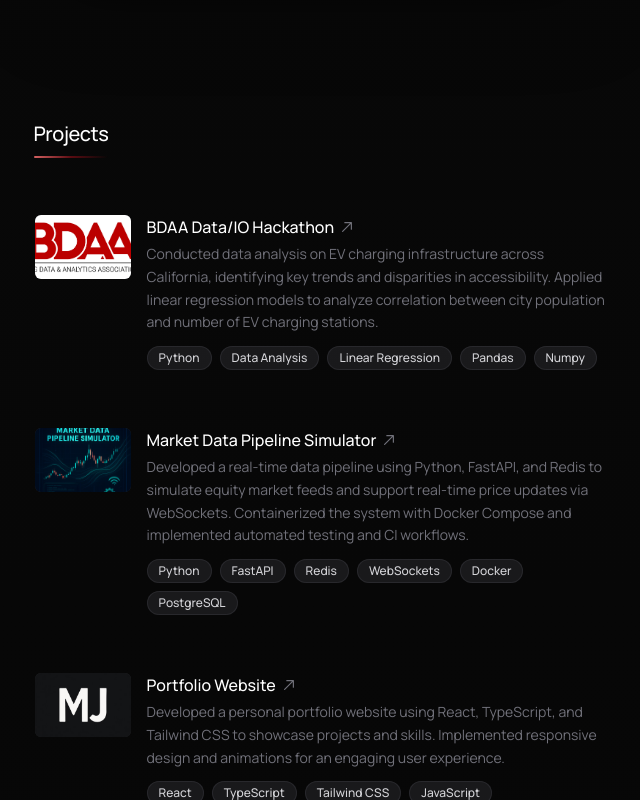
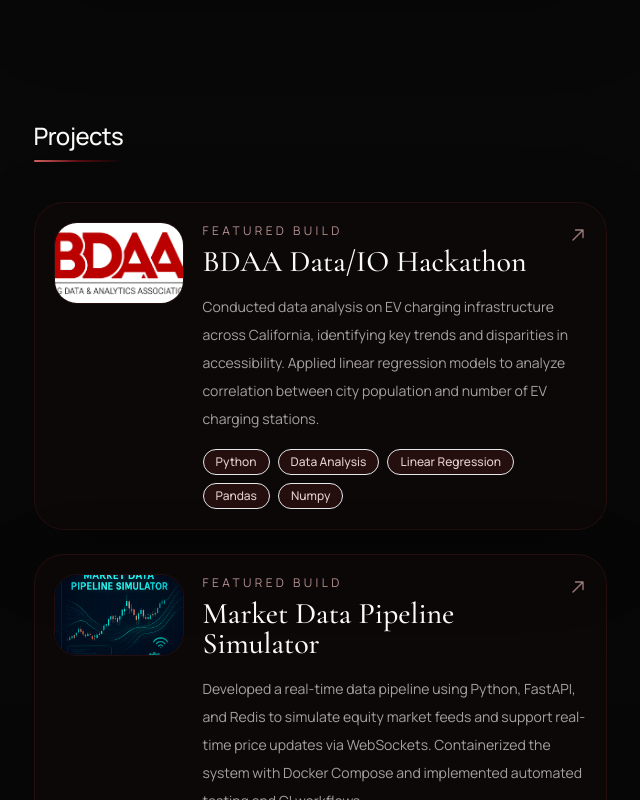
Before and after one commit to Mohamedj2020/PersonalPortfolio, a React (Create React App) app: page / in a window 1280 px wide. Shown: the part 1840-2640 px from the top of the page, without its empty margins (577-1217 px from the left). Built offline with nearby package versions, Linux system fonts and the light colour scheme; no server answers.

Commit message:
Apply forge-inspired portfolio redesign

```diff
--- a/src/components/ProjectsNew.tsx
+++ b/src/components/ProjectsNew.tsx
@@ -4,7 +4,7 @@
 const Projects = () => {
   return (
     <section id="projects" className="mb-16 scroll-mt-24 md:mb-24 lg:mb-32">
-      <h2 className="mb-10 text-xl font-medium tracking-tight text-white scroll-fade">
+      <h2 className="mb-10 text-2xl font-medium tracking-tight text-stone-50 scroll-fade">
         <span className="section-heading">Projects</span>
       </h2>
 
@@ -15,22 +15,29 @@
             href={project.githubUrl}
             target="_blank"
             rel="noopener noreferrer"
-            className="scroll-fade glow-card group block rounded-lg p-4 -mx-4 transition-all border border-transparent hover:border-zinc-800/60 hover:bg-zinc-800/30"
+            className="scroll-fade glow-card group block rounded-[30px] border border-red-500/10 bg-[rgba(16,10,10,0.68)] p-5 shadow-[0_24px_80px_rgba(0,0,0,0.24)] backdrop-blur-sm transition-all hover:border-red-400/22"
             style={{ transitionDelay: `${index * 100}ms` }}
           >
-            <div className="flex flex-col sm:flex-row gap-4">
-              <div className="w-24 h-16 shrink-0 rounded-md overflow-hidden bg-zinc-800">
+            <div className="flex flex-col gap-5 sm:flex-row">
+              <div className="h-24 w-full shrink-0 overflow-hidden rounded-[22px] bg-black ring-1 ring-red-500/10 sm:h-20 sm:w-32">
                 <img
                   src={project.image}
                   alt={project.title}
-                  className="w-full h-full object-cover"
+                  className="h-full w-full object-cover transition-transform duration-500 group-hover:scale-105"
                 />
               </div>
+
               <div className="flex-1">
-                <h3 className="text-base font-medium text-white group-hover:text-zinc-200 flex items-center gap-1.5">
-                  {project.title}
+                <div className="flex items-start justify-between gap-4">
+                  <div>
+                    <p className="text-xs uppercase tracking-[0.28em] text-red-200/70">Featured Build</p>
+                    <h3 className="mt-2 font-serif text-3xl leading-none text-stone-50 transition-colors group-hover:text-red-50">
+                      {project.title}
+                    </h3>
+                  </div>
+
                   <svg
-                    className="h-3.5 w-3.5 text-zinc-500 transition-transform group-hover:translate-x-0.5 group-hover:-translate-y-0.5"
+                    className="mt-1 h-4 w-4 shrink-0 text-red-200/60 transition-transform group-hover:translate-x-0.5 group-hover:-translate-y-0.5"
                     fill="none"
                     viewBox="0 0 24 24"
                     strokeWidth={2}
@@ -42,15 +49,15 @@
                       d="M4.5 19.5l15-15m0 0H8.25m11.25 0v11.25"
                     />
                   </svg>
-                </h3>
-                <p className="mt-1 text-sm leading-relaxed text-zinc-500">
-                  {project.description}
-                </p>
-                <ul className="mt-3 flex flex-wrap gap-2">
+                </div>
+
+                <p className="mt-4 text-sm leading-7 text-stone-400">{project.description}</p>
+
+                <ul className="mt-4 flex flex-wrap gap-2">
                   {project.technologies.map((tech, i) => (
                     <li
                       key={i}
-                      className="inline-flex items-center rounded-full bg-zinc-800/60 px-3 py-1 text-xs font-medium text-zinc-300 ring-1 ring-inset ring-zinc-700/40"
+                      className="inline-flex items-center rounded-full border border-red-500/12 bg-red-500/10 px-3 py-1 text-xs font-medium text-red-100/90"
                     >
                       {tech}
                     </li>
```
